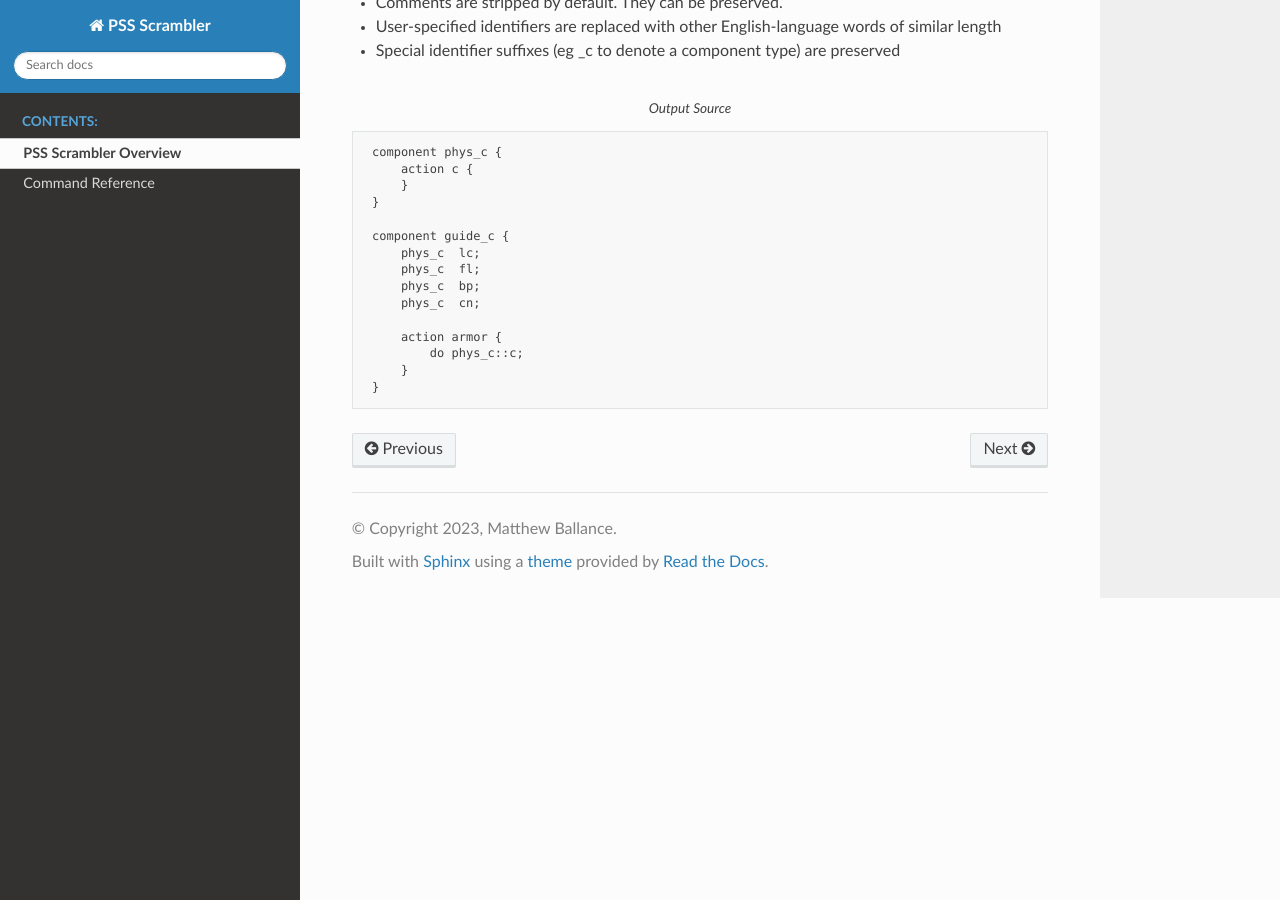
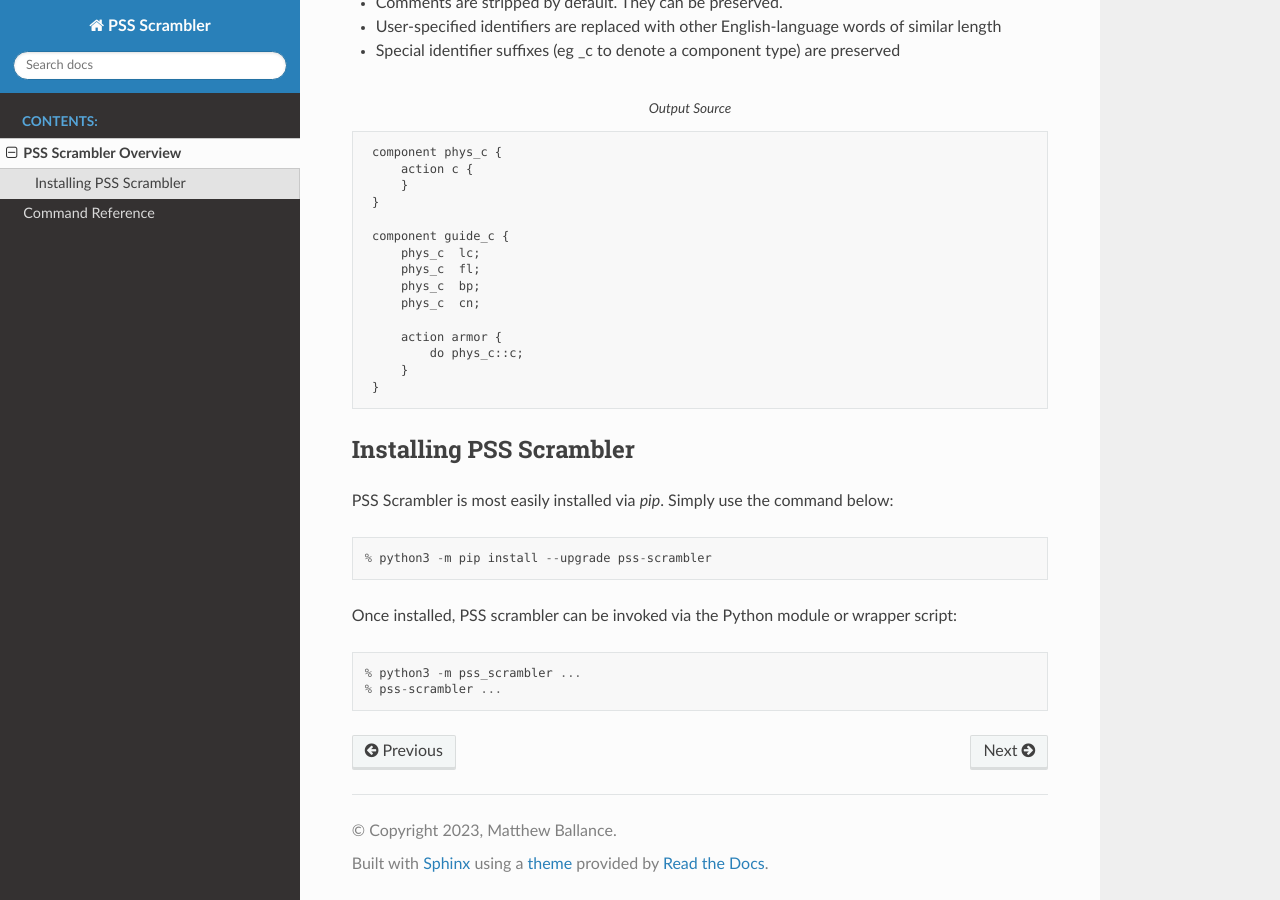
Before and after one commit to PSSTools/pss-scrambler, a Sphinx documentation site: the page built from doc/source/overview.rst, in a window 1280 px wide and 900 px high, scrolled down 901 px. Built offline with Sphinx 7.4.7 and the Read the Docs theme 2.0.0, drawn with Linux system fonts in a browser that asks for light colours.

Commit message:
Add install doc ; ensure is actually released
Signed-off-by: Matthew Ballance <matt.ballance@gmail.com>

```diff
--- a/doc/source/overview.rst
+++ b/doc/source/overview.rst
@@ -64,3 +64,20 @@
             do phys_c::c;
         }
     }
+
+Installing PSS Scrambler
+========================
+
+PSS Scrambler is most easily installed via `pip`. Simply use the command below:
+
+.. code-block::
+
+    % python3 -m pip install --upgrade pss-scrambler
+
+
+Once installed, PSS scrambler can be invoked via the Python module or wrapper script:
+
+.. code-block::
+
+    % python3 -m pss_scrambler ...
+    % pss-scrambler ...
```
Also changed, not shown: 1 other file.
